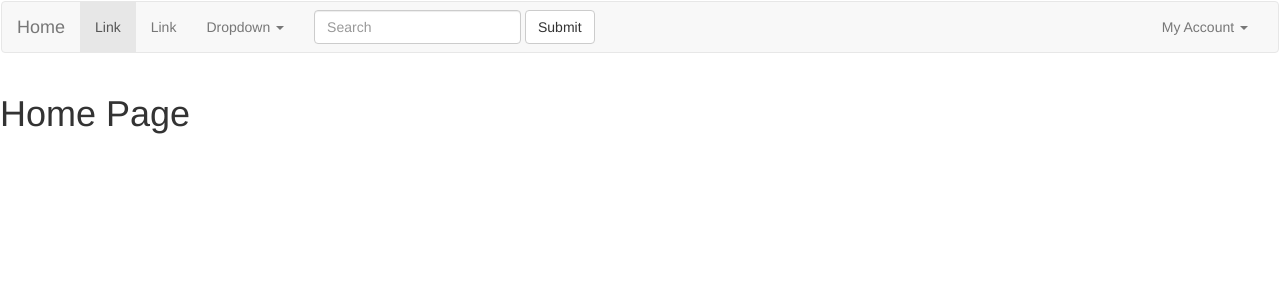
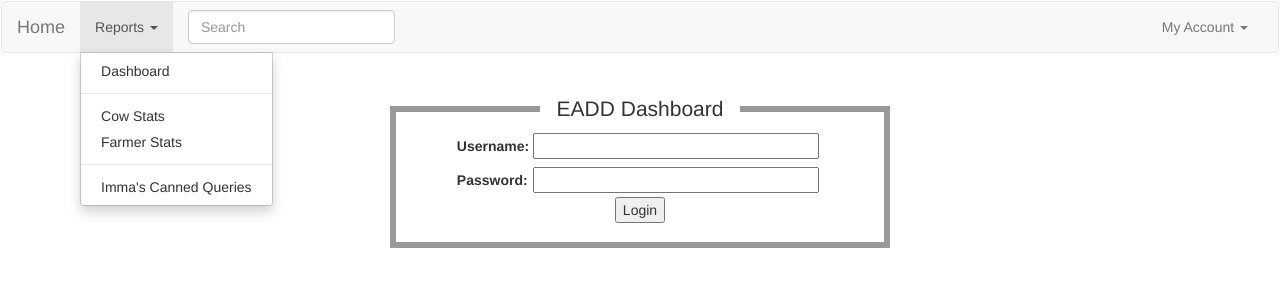
Before and after one commit to ilri/eadd_dashboard, a Flask app: page / in a window 1280 px wide, after a click on "Reports". Shown: the top 300 px of the page. Run offline with Flask 3, Linux system fonts and the light colour scheme; the visitor is signed in with stand-in values (Sample User, id 1); parts of the project's set-up code (start-up, migrations or seed data) failed here and were passed over; some libraries are stand-ins or nearby versions.

Commit message:
Improve the site structure
Improve the site structure as well as the login page aesthetics

Signed-off-by: Wangoru Kihara <soloincc@gmail.com>

```diff
--- a/bower.json
+++ b/bower.json
@@ -31,7 +31,8 @@
     "jQuery-Autocomplete": "https://github.com/devbridge/jQuery-Autocomplete.git",
     "bootstrap-validator": "^0.11.5",
     "jquery-serialize-object": "^2.5.0",
-    "jquery-form": "^3.46.0"
+    "jquery-form": "^3.46.0",
+    "slick-carousel": "^1.6.0"
   },
   "private": true
 }
--- /dev/null
+++ b/dash/static/styles/login.css
@@ -0,0 +1,8 @@
+#login{ margin: auto; border: 6px solid #999; background: white; width: 500px; }
+fieldset{
+    display: block; min-width: -webkit-min-content; -webkit-margin-start: 2px; -webkit-margin-end: 2px; -webkit-padding-before: 0.35em;
+    -webkit-padding-start: 0.75em; -webkit-padding-end: 0.75em; -webkit-padding-after: 0.625em; text-align: center;
+}
+legend{ width: 200px; margin: auto; text-align: center; border-bottom: none; }
+table{ margin: auto; }
+table td{ padding: 4px;}
--- a/dash/static/styles/ngombeplanner.css
+++ b/dash/static/styles/ngombeplanner.css
@@ -1,8 +1,9 @@
 body { margin: 0;   padding: 0; font-family: 'Open Sans', "Lucida Grande", arial, helvetica, verdana, sans-serif; color: #000000; min-width: 300px; }
 #tree_panel{ border: none !important; float: left; }
 #details_panel{ width: 78%; max-width: 950px; margin-left: 305px; }
+.navbar{ margin-bottom: 2px; }
 .left_panel, .right_panel{ width: 48%; border: 1px dotted black; margin: 5px; min-height: 230px; }
-.left_panel{float: left;}
+.left_panel{ float: left; border-right: 0.5px black dotted; }
 .right_panel{margin-left: 49%; }
 .form-inline .form-group{ width: 400px; margin: 3px 0px; }
 .buttons{ text-align: center; width: 98%; }
--- a/dash/templates/base.html
+++ b/dash/templates/base.html
@@ -4,15 +4,19 @@
     <title>EADD Ngombe Planner Dashboard</title>
     <meta name="csrf-token" content="{{ csrf_token() }}">
     <link rel="stylesheet" href="{{ url_for('static', filename='bower/bootstrap/dist/css/bootstrap.min.css') }}" />
+    <link rel="stylesheet" href="{{ url_for('static', filename='bower/slick-carousel/slick/slick.css') }}" />
+    <link rel="stylesheet" href="{{ url_for('static', filename='bower/slick-carousel/slick/slick-theme.css') }}" />
+    <link rel="stylesheet" href="{{ url_for('static', filename='styles/login.css') }}" />
+
     <script type='text/javascript' src="{{ url_for('static', filename='bower/jquery/dist/jquery.min.js') }}"></script>
     <script type='text/javascript' src="{{ url_for('static', filename='bower/bootstrap/dist/js/bootstrap.min.js') }}"></script>
+    <script type="text/javascript" src="{{ url_for('static', filename='bower/slick-carousel/slick/slick.min.js') }}"></script>
 </head>
 <body>
     <div class="navbar">
         {% if current_user.is_authenticated %}
         {% include "navbar.html" %}
         {% else %}
-        <a href="{{ url_for('show_login') }}">Login</a>
         {% endif %}
     </div>
     <div class="content">
--- a/dash/templates/farmer_edit.html
+++ b/dash/templates/farmer_edit.html
@@ -200,8 +200,8 @@
 					</div>
 				</div>
             <div class="buttons">
-               <button type="submit" class="btn btn-success">Save</button>
-               <button type="button" class="btn btn-danger">Cancel</button>
+               <button type="submit" class="btn btn-success" id="cow_save">Save</button>
+               <button type="button" class="btn btn-danger" id="cow_cancel">Cancel</button>
             </div>
 			</fieldset>
 		</form>
--- a/dash/templates/home.html
+++ b/dash/templates/home.html
@@ -1,8 +1,9 @@
 {% extends "base.html" %}
 {% block content %}
 <link rel="stylesheet" href="{{ url_for('static', filename='bower/jqwidgets/jqwidgets/styles/jqx.base.css') }}" />
+<link rel="stylesheet" href="{{ url_for('static', filename='bower/bootstrap/dist/css/bootstrap.min.css') }}" type="text/css" />
 <link rel="stylesheet" href="{{ url_for('static', filename='styles/ngombeplanner.css') }}" />
-<link rel="stylesheet" href="{{ url_for('static', filename='bower/bootstrap/dist/css/bootstrap.min.css') }}" type="text/css" />
+
 <script type=text/javascript>
   $SCRIPT_ROOT = {{ request.script_root|tojson|safe }};
 </script>
--- a/dash/templates/index.html
+++ /dev/null
@@ -1,4 +0,0 @@
-{% extends "base.html" %}
-{% block content %}
-    <h1>Home Page</h1>
-{% endblock %}
--- a/dash/templates/login.html
+++ b/dash/templates/login.html
@@ -2,6 +2,8 @@
 {% block content %}
 <form action="" method="POST" name="login">
     {{ form.hidden_tag() }}
+    <fieldset id="login">
+        <legend>EADD Dashboard</legend>
         <table>
             <tr>
                 <th>Username:</th>
@@ -23,5 +25,20 @@
             {% endfor %}
         </table>
         <p><input type="submit" value="Login"></p>
+    </fieldset>
 </form>
+<!-- div id="carousel">
+  <div><h3>1</h3></div>
+  <div><h3>2</h3></div>
+  <div><h3>3</h3></div>
+  <div><h3>4</h3></div>
+  <div><h3>5</h3></div>
+  <div><h3>6</h3></div>
+  <div><h3>7</h3></div>
+  <div><h3>8</h3></div>
+</div -->
+
+<script type="text/javascript">
+    // $('#carousel').slick({ slidesToShow: 3, slidesToScroll: 1, autoplay: true, autoplaySpeed: 2000 });
+</script>
 {% endblock %}
--- a/dash/templates/navbar.html
+++ b/dash/templates/navbar.html
@@ -9,24 +9,21 @@
         <span class="icon-bar"></span>
         <span class="icon-bar"></span>
       </button>
-      <a class="navbar-brand" href="{{ url_for('show_index') }}">Home</a>
+      <a class="navbar-brand" href="{{ url_for('show_login') }}">Home</a>
     </div>
 
     <!-- Collect the nav links, forms, and other content for toggling -->
     <div class="collapse navbar-collapse" id="bs-example-navbar-collapse-1">
       <ul class="nav navbar-nav">
-        <li class="active"><a href="#">Link <span class="sr-only">(current)</span></a></li>
-        <li><a href="#">Link</a></li>
         <li class="dropdown">
-          <a href="#" class="dropdown-toggle" data-toggle="dropdown" role="button" aria-haspopup="true" aria-expanded="false">Dropdown <span class="caret"></span></a>
+          <a href="#" class="dropdown-toggle" data-toggle="dropdown" role="button" aria-haspopup="true" aria-expanded="false">Reports <span class="caret"></span></a>
           <ul class="dropdown-menu">
-            <li><a href="#">Cow Stats</a></li>
-            <li><a href="#">Farmer Stats</a></li>
-            <li><a href="#">Something else here</a></li>
+            <li><a href="{{ url_for('show_dashboard') }}">Dashboard</a></li>
             <li role="separator" class="divider"></li>
-            <li><a href="#">Separated link</a></li>
+            <li><a href="{{ url_for('cow_stats') }}">Cow Stats</a></li>
+            <li><a href="{{ url_for('farmer_stats') }}">Farmer Stats</a></li>
             <li role="separator" class="divider"></li>
-            <li><a href="#">One more separated link</a></li>
+            <li><a href="{{ url_for('canned_queries') }}">Imma's Canned Queries</a></li>
           </ul>
         </li>
       </ul>
@@ -34,7 +31,6 @@
         <div class="form-group">
           <input type="text" class="form-control" placeholder="Search">
         </div>
-        <button type="submit" class="btn btn-default">Submit</button>
       </form>
       <ul class="nav navbar-nav navbar-right">
         <li class="dropdown">
--- /dev/null
+++ b/dash/templates/pending.html
@@ -0,0 +1,6 @@
+{% block content %}
+<div id="center">
+    <h2>Functionality pending to be implemented... Please come back later</h2>
+    <a class="navbar-brand" href="{{ url_for('show_index') }}">Home</a>
+</div>
+{% endblock %}
--- a/dash/views.py
+++ b/dash/views.py
@@ -13,13 +13,8 @@ import sys
 
 last_error = ''
 
-@app.route('/')
-@app.route('/index')
-def show_index():
-    return render_template('index.html')
 
-
-@app.route('/login', methods=['GET', 'POST'])
+@app.route('/', methods=['GET', 'POST'])
 def show_login():
     loginform = LoginForm()
     if loginform.validate_on_submit():
@@ -42,7 +37,7 @@ def show_login():
 @login_required
 def user_logout():
     logout_user()
-    return render_template('index.html')
+    return redirect(url_for('show_login'))
 
 
 @app.route('/dashboard')
@@ -431,3 +426,21 @@ def update_cow(data):
             last_error = 'Error while executing the query'
             return 1
     return 0
+
+
+@app.route('/cow_stats')
+@login_required
+def cow_stats():
+    return render_template('pending.html')
+
+
+@app.route('/farmer_stats')
+@login_required
+def farmer_stats():
+    return render_template('pending.html')
+
+
+@app.route('/canned_queries')
+@login_required
+def canned_queries():
+    return render_template('pending.html')
```
Also changed, not shown: dash/static/js/ngombeplanner.js (+13 -0 lines). Lines whose indentation alone changed are shown as unchanged.
